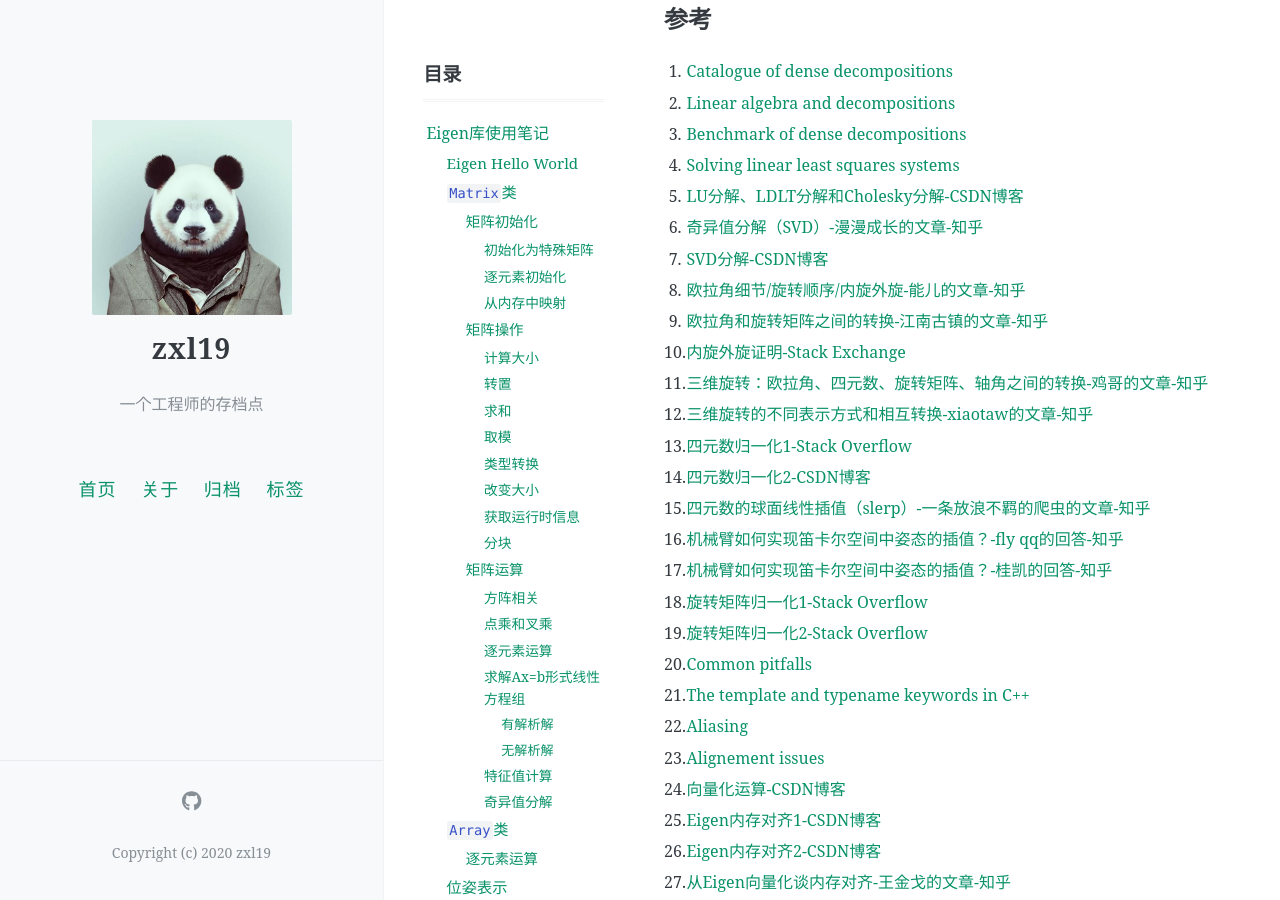
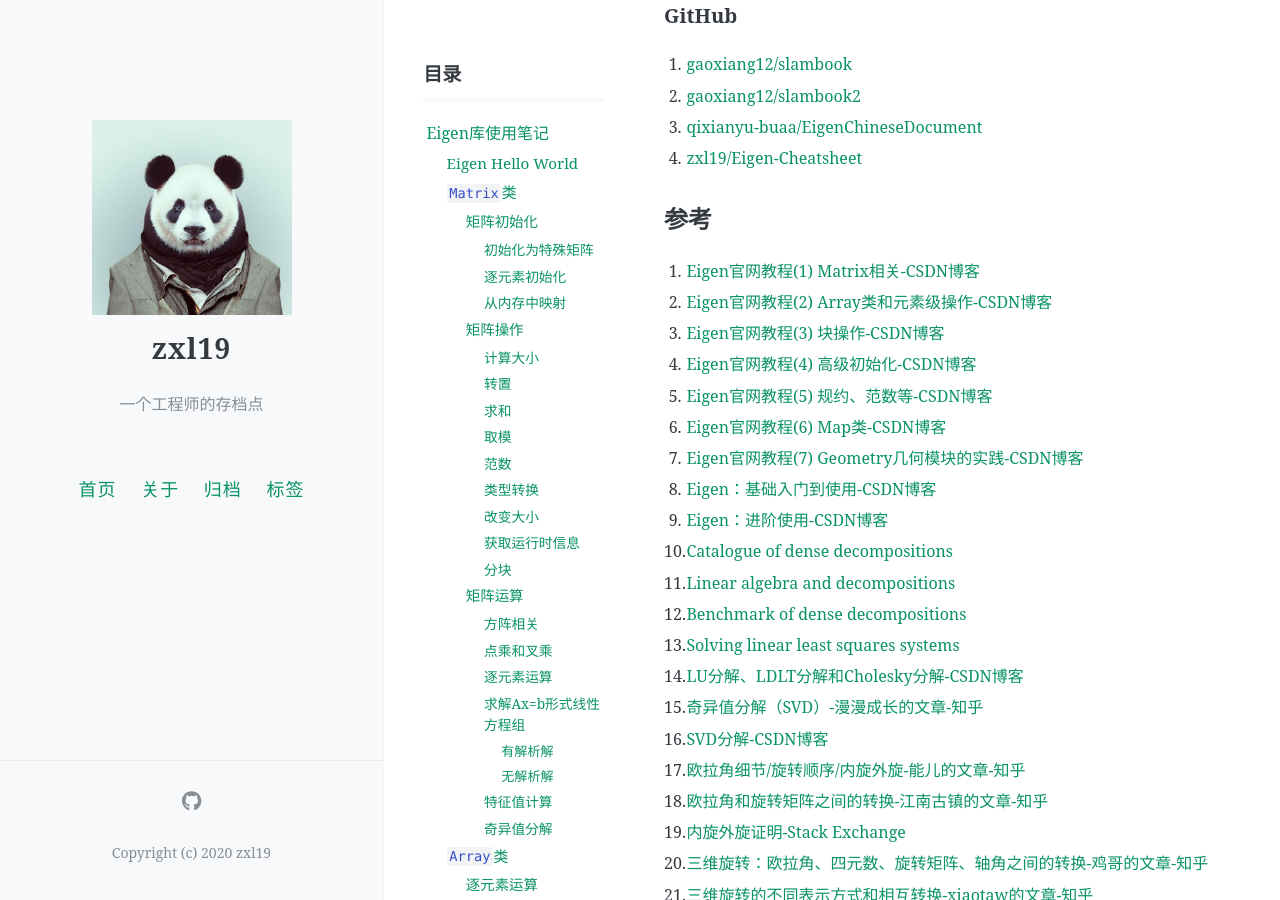
Before and after one commit to zxl19/zxl19.github.io, a Jekyll site: the page built from _posts/2021-08-23-eigen-note.md, in a window 1280 px wide and 900 px high, scrolled down 25971 px. Built offline with Jekyll 4.4.1, drawn with Linux system fonts in a browser that asks for light colours; comment, search, counter and statistics services are not loaded; some of the changed text lies outside the part shown.

Commit message:
Update Posts modified:   _posts/2020-06-08-meme-archive.md modified:   _posts/2021-06-01-cpp-library.md modified:   _posts/2021-08-23-eigen-note.md modified:   _posts/2021-10-11-terminal-tool.md modified:   _posts/2023-03-17-ubuntu-help.md modified:   _posts/2023-03-21-ubuntu-library.md

````diff
--- a/_posts/2021-08-23-eigen-note.md
+++ b/_posts/2021-08-23-eigen-note.md
@@ -249,16 +249,25 @@ x.norm()            // 取模
 x.squaredNorm()     // 模的平方
 ```
 
+#### 范数
+
+```cpp
+// 以矩阵为例，向量同理
+C.lpNorm<1>()           // 1-范数
+C.lpNorm<2>()           // 2-范数
+C.lpNorm<Infinity>()    // 无穷范数
+```
+
 #### 类型转换
 
 ```cpp
 // 以矩阵为例，向量同理
-C.cast<double>()    // 转为double类型
-C.cast<float>()     // 转为float类型
-C.cast<int>()       // 转为int类型
-C.real()            // 逐元素取实部
-C.imag()            // 逐元素取虚部
-C.conjugate()       // 逐元素取共轭
+C.cast<double>()        // 转为double类型
+C.cast<float>()         // 转为float类型
+C.cast<int>()           // 转为int类型
+C.real()                // 逐元素取实部
+C.imag()                // 逐元素取虚部
+C.conjugate()           // 逐元素取共轭
 ```
 
 #### 改变大小
@@ -1096,39 +1105,48 @@ Vector3d trans = trans1 + ratio * (trans2 - trans1);
 
 ## 参考
 
-1. [Catalogue of dense decompositions](https://eigen.tuxfamily.org/dox/group__TopicLinearAlgebraDecompositions.html)
-2. [Linear algebra and decompositions](https://eigen.tuxfamily.org/dox/group__TutorialLinearAlgebra.html)
-3. [Benchmark of dense decompositions](https://eigen.tuxfamily.org/dox/group__DenseDecompositionBenchmark.html)
-4. [Solving linear least squares systems](http://www.eigen.tuxfamily.org/dox/group__LeastSquares.html)
-5. [LU分解、LDLT分解和Cholesky分解-CSDN博客](https://blog.csdn.net/zhouliyang1990/article/details/21952485)
-6. [奇异值分解（SVD）-漫漫成长的文章-知乎](https://zhuanlan.zhihu.com/p/29846048)
-7. [SVD分解-CSDN博客](https://blog.csdn.net/jiang_he_hu_hai/article/details/78363642)
-8. [欧拉角细节/旋转顺序/内旋外旋-能儿的文章-知乎](https://zhuanlan.zhihu.com/p/85108850)
-9. [欧拉角和旋转矩阵之间的转换-江南古镇的文章-知乎](https://zhuanlan.zhihu.com/p/144032401)
-10. [内旋外旋证明-Stack Exchange](https://math.stackexchange.com/questions/1137745/proof-of-the-extrinsic-to-intrinsic-rotation-transform)
-11. [三维旋转：欧拉角、四元数、旋转矩阵、轴角之间的转换-鸡哥的文章-知乎](https://zhuanlan.zhihu.com/p/45404840)
-12. [三维旋转的不同表示方式和相互转换-xiaotaw的文章-知乎](https://zhuanlan.zhihu.com/p/619182782)
-13. [四元数归一化1-Stack Overflow](https://stackoverflow.com/questions/48019329/difference-between-norm-normalize-and-normalized-in-eigen)
-14. [四元数归一化2-CSDN博客](https://blog.csdn.net/m0_56348460/article/details/117386857)
-15. [四元数的球面线性插值（slerp）-一条放浪不羁的爬虫的文章-知乎](https://zhuanlan.zhihu.com/p/538653027)
-16. [机械臂如何实现笛卡尔空间中姿态的插值？-fly qq的回答-知乎](https://www.zhihu.com/question/22910238/answer/1096183240)
-17. [机械臂如何实现笛卡尔空间中姿态的插值？-桂凯的回答-知乎](https://www.zhihu.com/question/22910238/answer/1098345012)
-18. [旋转矩阵归一化1-Stack Overflow](https://stackoverflow.com/questions/21761909/eigen-convert-matrix3d-rotation-to-quaternion)
-19. [旋转矩阵归一化2-Stack Overflow](https://stackoverflow.com/questions/43896041/eigen-matrix-to-quaternion-and-back-have-different-result)
-20. [Common pitfalls](https://eigen.tuxfamily.org/dox/TopicPitfalls.html)
-21. [The template and typename keywords in C++](https://eigen.tuxfamily.org/dox/TopicTemplateKeyword.html)
-22. [Aliasing](http://www.eigen.tuxfamily.org/dox/group__TopicAliasing.html)
-23. [Alignement issues](https://eigen.tuxfamily.org/dox/group__DenseMatrixManipulation__Alignement.html)
-24. [向量化运算-CSDN博客](https://blog.csdn.net/weixin_38251332/article/details/120308863)
-25. [Eigen内存对齐1-CSDN博客](https://blog.csdn.net/shyjhyp11/article/details/123208279)
-26. [Eigen内存对齐2-CSDN博客](https://blog.csdn.net/shyjhyp11/article/details/123204444)
-27. [从Eigen向量化谈内存对齐-王金戈的文章-知乎](https://zhuanlan.zhihu.com/p/93824687)
-28. [Eigen内存对齐-卷儿的文章-知乎](https://zhuanlan.zhihu.com/p/349413376)
-29. [一文带你了解Eigen内存对齐-王方浩的文章-知乎](https://zhuanlan.zhihu.com/p/618716343)
-30. [Eigen库在使用的过程出现warning：在堆上分配的对象可能不是对齐16，什么原因呢？-王方浩的回答-知乎](https://www.zhihu.com/question/38315455/answer/2963625338)
-31. [C++深入解析new关键字，::new、operator new函数，placement new表达式-CSDN博客](https://blog.csdn.net/aishuirenjia/article/details/102979457)
-32. [Eigen与std::make_shared，std::unique_ptr搭配使用的采坑记录-minxuan的文章-知乎](https://zhuanlan.zhihu.com/p/297911301)
-33. [Lazy Evaluation and Aliasing](http://www.eigen.tuxfamily.org/dox/TopicLazyEvaluation.html)
-34. [eager evaluation (及早求值) & lazy evaluation (惰性求值)-CSDN博客](https://blog.csdn.net/JNingWei/article/details/80047122)
-35. [noalias()-CSDN博客](https://blog.csdn.net/weixin_30550081/article/details/95276173)
-36. [Eigen常见的坑-管清文的文章-知乎](https://zhuanlan.zhihu.com/p/32226967)
+1. [Eigen官网教程(1) Matrix相关-CSDN博客](https://blog.csdn.net/SKANK911/article/details/89259272)
+2. [Eigen官网教程(2) Array类和元素级操作-CSDN博客](https://blog.csdn.net/SKANK911/article/details/89279521)
+3. [Eigen官网教程(3) 块操作-CSDN博客](https://blog.csdn.net/SKANK911/article/details/89279545)
+4. [Eigen官网教程(4) 高级初始化-CSDN博客](https://blog.csdn.net/SKANK911/article/details/89279656)
+5. [Eigen官网教程(5) 规约、范数等-CSDN博客](https://blog.csdn.net/SKANK911/article/details/89279675)
+6. [Eigen官网教程(6) Map类-CSDN博客](https://blog.csdn.net/SKANK911/article/details/89279693)
+7. [Eigen官网教程(7) Geometry几何模块的实践-CSDN博客](https://blog.csdn.net/SKANK911/article/details/89279754)
+8. [Eigen：基础入门到使用-CSDN博客](https://blog.csdn.net/QLeelq/article/details/111599195)
+9. [Eigen：进阶使用-CSDN博客](https://blog.csdn.net/QLeelq/article/details/111660907)
+10. [Catalogue of dense decompositions](https://eigen.tuxfamily.org/dox/group__TopicLinearAlgebraDecompositions.html)
+11. [Linear algebra and decompositions](https://eigen.tuxfamily.org/dox/group__TutorialLinearAlgebra.html)
+12. [Benchmark of dense decompositions](https://eigen.tuxfamily.org/dox/group__DenseDecompositionBenchmark.html)
+13. [Solving linear least squares systems](http://www.eigen.tuxfamily.org/dox/group__LeastSquares.html)
+14. [LU分解、LDLT分解和Cholesky分解-CSDN博客](https://blog.csdn.net/zhouliyang1990/article/details/21952485)
+15. [奇异值分解（SVD）-漫漫成长的文章-知乎](https://zhuanlan.zhihu.com/p/29846048)
+16. [SVD分解-CSDN博客](https://blog.csdn.net/jiang_he_hu_hai/article/details/78363642)
+17. [欧拉角细节/旋转顺序/内旋外旋-能儿的文章-知乎](https://zhuanlan.zhihu.com/p/85108850)
+18. [欧拉角和旋转矩阵之间的转换-江南古镇的文章-知乎](https://zhuanlan.zhihu.com/p/144032401)
+19. [内旋外旋证明-Stack Exchange](https://math.stackexchange.com/questions/1137745/proof-of-the-extrinsic-to-intrinsic-rotation-transform)
+20. [三维旋转：欧拉角、四元数、旋转矩阵、轴角之间的转换-鸡哥的文章-知乎](https://zhuanlan.zhihu.com/p/45404840)
+21. [三维旋转的不同表示方式和相互转换-xiaotaw的文章-知乎](https://zhuanlan.zhihu.com/p/619182782)
+22. [四元数归一化1-Stack Overflow](https://stackoverflow.com/questions/48019329/difference-between-norm-normalize-and-normalized-in-eigen)
+23. [四元数归一化2-CSDN博客](https://blog.csdn.net/m0_56348460/article/details/117386857)
+24. [四元数的球面线性插值（slerp）-一条放浪不羁的爬虫的文章-知乎](https://zhuanlan.zhihu.com/p/538653027)
+25. [机械臂如何实现笛卡尔空间中姿态的插值？-fly qq的回答-知乎](https://www.zhihu.com/question/22910238/answer/1096183240)
+26. [机械臂如何实现笛卡尔空间中姿态的插值？-桂凯的回答-知乎](https://www.zhihu.com/question/22910238/answer/1098345012)
+27. [旋转矩阵归一化1-Stack Overflow](https://stackoverflow.com/questions/21761909/eigen-convert-matrix3d-rotation-to-quaternion)
+28. [旋转矩阵归一化2-Stack Overflow](https://stackoverflow.com/questions/43896041/eigen-matrix-to-quaternion-and-back-have-different-result)
+29. [Common pitfalls](https://eigen.tuxfamily.org/dox/TopicPitfalls.html)
+30. [The template and typename keywords in C++](https://eigen.tuxfamily.org/dox/TopicTemplateKeyword.html)
+31. [Aliasing](http://www.eigen.tuxfamily.org/dox/group__TopicAliasing.html)
+32. [Alignement issues](https://eigen.tuxfamily.org/dox/group__DenseMatrixManipulation__Alignement.html)
+33. [向量化运算-CSDN博客](https://blog.csdn.net/weixin_38251332/article/details/120308863)
+34. [Eigen内存对齐1-CSDN博客](https://blog.csdn.net/shyjhyp11/article/details/123208279)
+35. [Eigen内存对齐2-CSDN博客](https://blog.csdn.net/shyjhyp11/article/details/123204444)
+36. [从Eigen向量化谈内存对齐-王金戈的文章-知乎](https://zhuanlan.zhihu.com/p/93824687)
+37. [Eigen内存对齐-卷儿的文章-知乎](https://zhuanlan.zhihu.com/p/349413376)
+38. [一文带你了解Eigen内存对齐-王方浩的文章-知乎](https://zhuanlan.zhihu.com/p/618716343)
+39. [Eigen库在使用的过程出现warning：在堆上分配的对象可能不是对齐16，什么原因呢？-王方浩的回答-知乎](https://www.zhihu.com/question/38315455/answer/2963625338)
+40. [C++深入解析new关键字，::new、operator new函数，placement new表达式-CSDN博客](https://blog.csdn.net/aishuirenjia/article/details/102979457)
+41. [Eigen与std::make_shared，std::unique_ptr搭配使用的采坑记录-minxuan的文章-知乎](https://zhuanlan.zhihu.com/p/297911301)
+42. [Lazy Evaluation and Aliasing](http://www.eigen.tuxfamily.org/dox/TopicLazyEvaluation.html)
+43. [eager evaluation (及早求值) & lazy evaluation (惰性求值)-CSDN博客](https://blog.csdn.net/JNingWei/article/details/80047122)
+44. [noalias()-CSDN博客](https://blog.csdn.net/weixin_30550081/article/details/95276173)
+45. [Eigen常见的坑-管清文的文章-知乎](https://zhuanlan.zhihu.com/p/32226967)
````
Also changed, not shown: _posts/2020-06-08-meme-archive.md (+13 -4 lines), _posts/2021-06-01-cpp-library.md (+1 -0 lines), _posts/2021-10-11-terminal-tool.md (+3 -2 lines), _posts/2023-03-17-ubuntu-help.md (+6 -5 lines), _posts/2023-03-21-ubuntu-library.md (+12 -2 lines).
